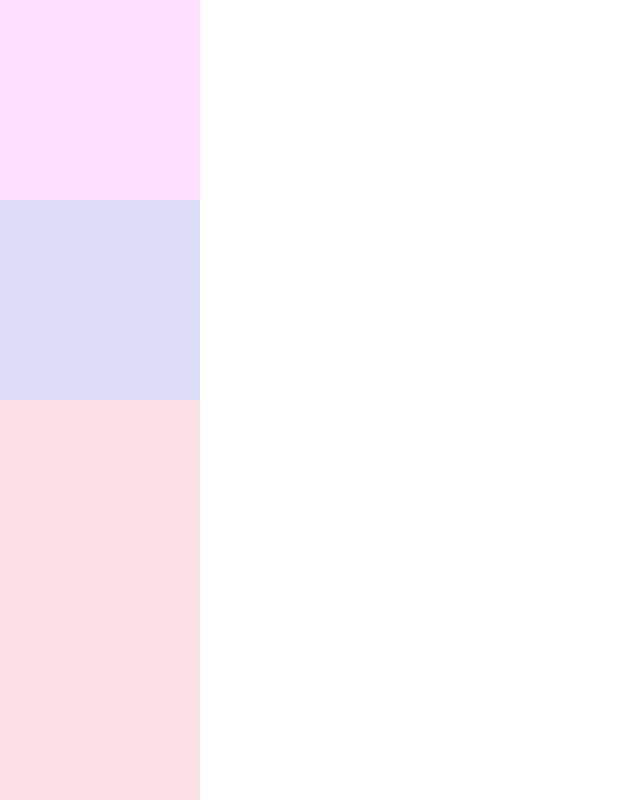
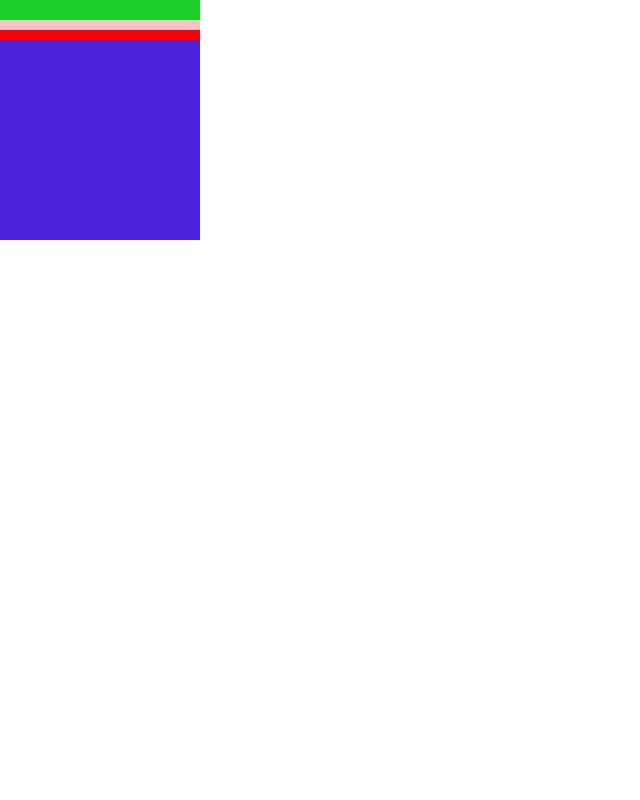
Before and after one commit to mawmfoziayaseen/12th-march-file, a plain HTML site: page Assignment_file/14th_March/index.html in a window 1280 px wide. Shown: the whole page, without its empty margins (0-640 px from the left). Drawn offline with Linux system fonts and the light colour scheme.

Commit message:
position setting

```diff
--- a/Assignment_file/14th_March/index.html
+++ b/Assignment_file/14th_March/index.html
@@ -7,11 +7,11 @@
     <title>Document</title>
 </head>
 <body>
-    <header>
+    <header id="parent">
         <div class="box1"></div>
         <div class="box2"></div>
         <div class="box3"></div>
-        <div class="box3"></div>
+        <div class="box4"></div>
     </header>
 </body>
 </html>
--- a/Assignment_file/14th_March/style.css
+++ b/Assignment_file/14th_March/style.css
@@ -1,23 +1,49 @@
 *{
     margin: 0px;
-    padding: 0%;
+    padding: 0px;
+}
+.parent{
+    margin: 40px;
+    padding: 40px;
+    height: 200px;
+    width:  350px;
+    position: relative;
+    display: inline-block;
+    border: 2px solid green;
 }
 .box1{
     width: 200px;
     height: 200px;
-    background-color:#f2f2
+    background-color:pink;
+    display: inline-block;
+    position: absolute;
+    top: 20px;
+
+
 }
 .box2{
     width: 200px;
     height: 200px;
-    background-color:rgba(10, 6, 206, 0.133)
+    background-color: red;
+    display: inline-block;
+    position: absolute;
+    top: 30px;
+
+
 }
 .box3{
     width: 200px;
     height: 200px;
-    background-color:rgba(223, 15, 77, 0.133)
+    background-color: rgb(75, 35, 221);
+    display: inline-block;
+    position: absolute;
+    /* position: sticky; */
+    top: 40px;
+
 }
 .box4{
     width: 200px;
     height: 200px;
-    background-color:rgba(224, 185, 14, 0.133)
+    background-color: rgb(28, 207, 43);
+    display: inline-block;
+}
```
